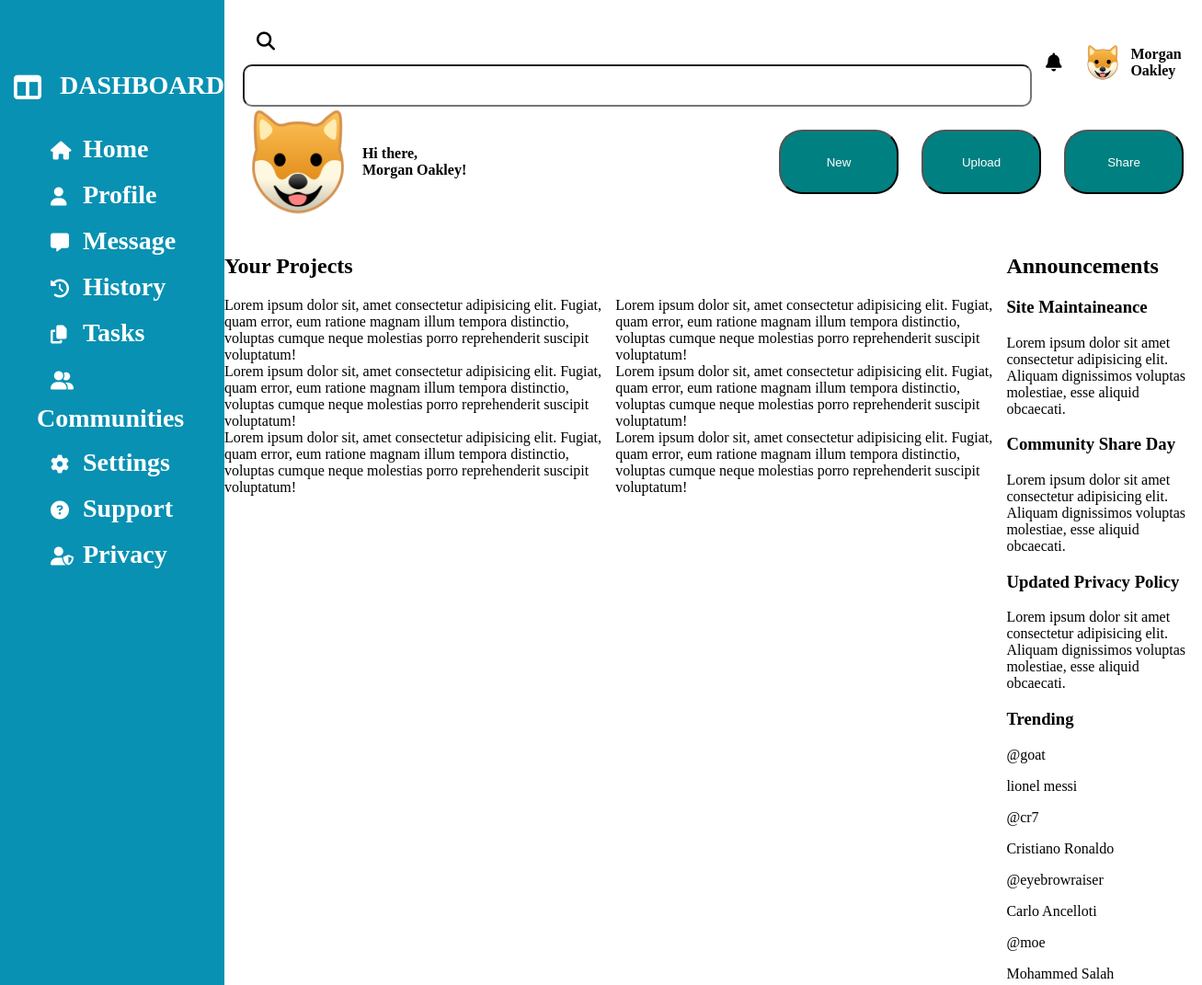
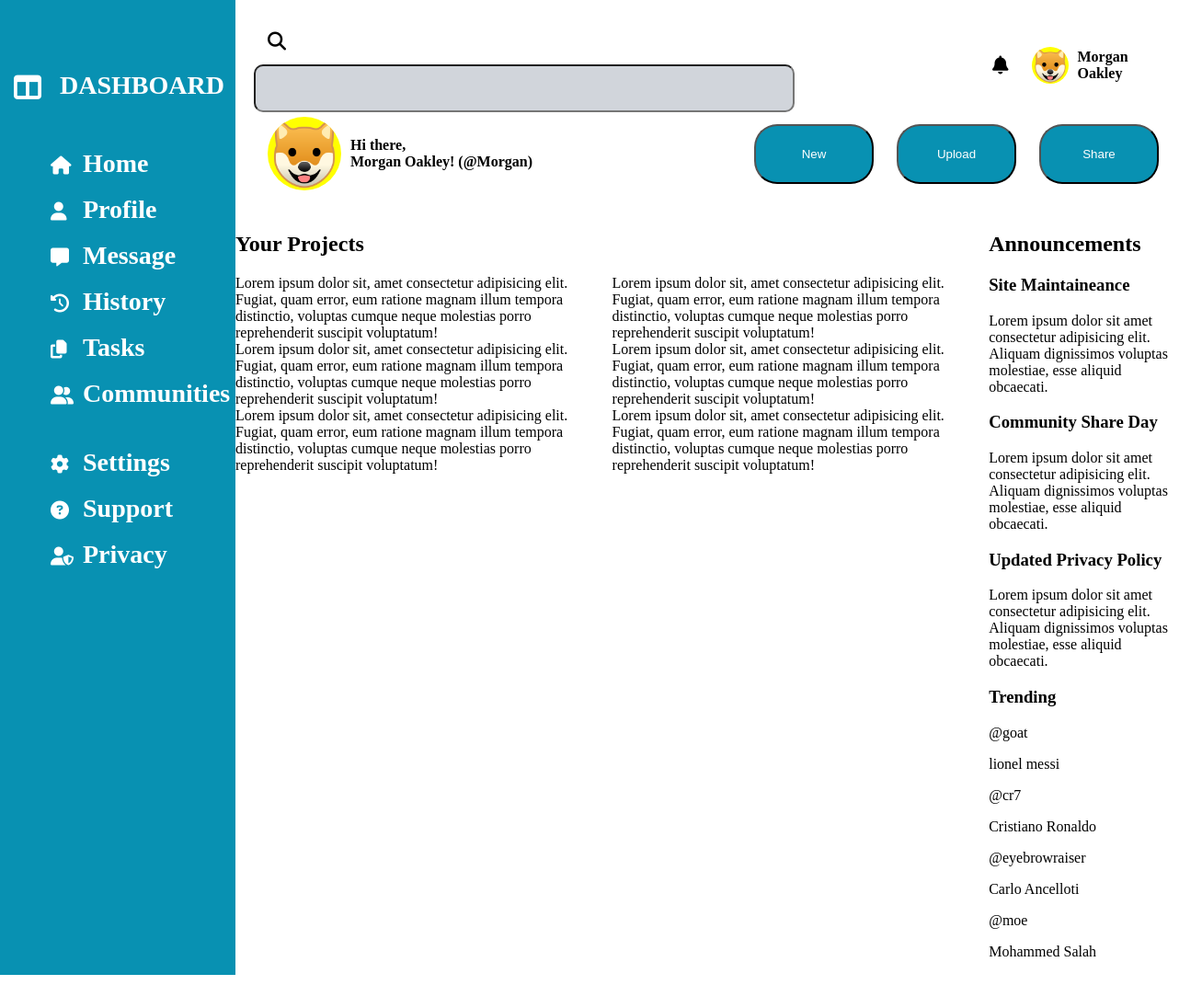
Before and after one commit to amannagle/admindashboard, a plain HTML site: page index.html in a window 1280 px wide. Shown: the top 1071 px of the page at 92% size, 1307 px wide, since content can reach past the window. Drawn offline with Linux system fonts and the light colour scheme.

Commit message:
top bar styled

```diff
--- a/index.html
+++ b/index.html
@@ -51,7 +51,7 @@
                 <div class="message">
                     <p class="greet">Hi there,</p>
                     <p class="welcome">
-                        Morgan Oakley!
+                        Morgan Oakley! (@Morgan)
                     </p>
                 </div>
             </div>
--- a/style.css
+++ b/style.css
@@ -86,15 +86,17 @@ i
 
 input
 {
-    width: 850px;
+    width: 45vw;
     border-radius: 10px;
     min-height: 40px;
+    background-color: #d1d5db;
+    padding: 4px;
 }
 .topflex
 {
     display: flex;
     align-items: center;
-    justify-content: space-between;
+    gap: 200px;
 }
 
 .bottomflex
@@ -114,7 +116,7 @@ input
 .doge_bottom
 {
     height: auto;
-    width: 120px;
+    width: 80px;
 }
 .message p
 {
@@ -132,6 +134,8 @@ input
     display: flex;
     gap: 10px;
     font-weight: bold;
+    min-width: 300px;
+    padding: 5px 15px;
 }
 
 .buttons
@@ -143,10 +147,16 @@ input
 
 button
 {
-    background-color: teal;
+    background-color: #0891b2;
     padding: 20px;
     border-radius: 25px;
-    height: 70px;
+    height: 65px;
     width: 130px;
     color: white;
 }
+
+.topbar img
+{
+    background-color: yellow;
+    border-radius: 50%;
+}
```
